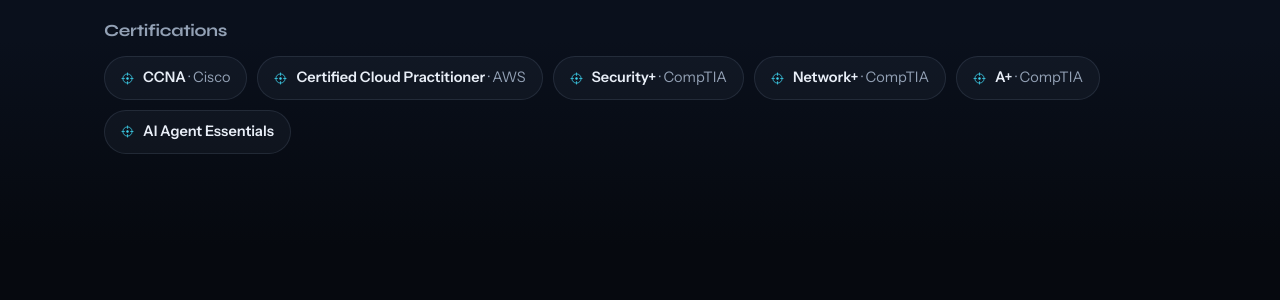
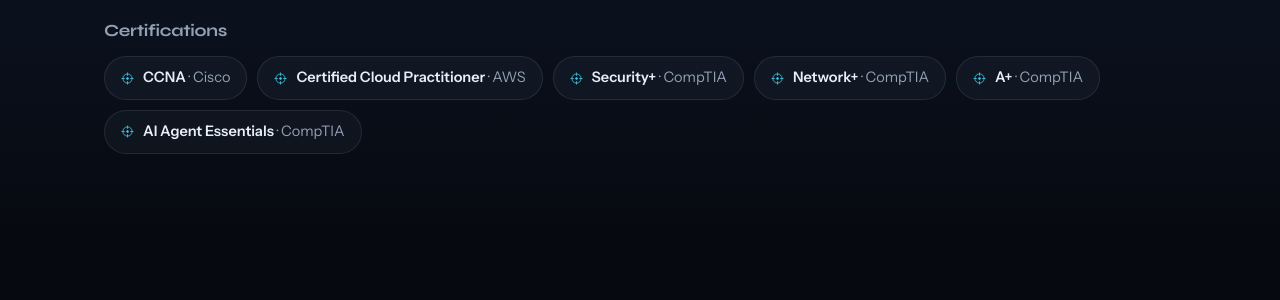
Before and after one commit to Ichilka/Ichilka.github.io, a Jekyll site: the page built from index.html, in a window 1280 px wide and 900 px high, scrolled down 4963 px. Shown: the part 138-438 px from the top of the window. Built offline with Jekyll 4.4.1, drawn with Linux system fonts in a browser that asks for light colours.

Commit message:
Update issuer for AI Agent Essentials certification

```diff
--- a/_data/certifications.yml
+++ b/_data/certifications.yml
@@ -16,5 +16,5 @@
     issuer: CompTIA
     year: ""
   - name: AI Agent Essentials
-    issuer: ""
+    issuer: CompTIA
     year: ""
```
